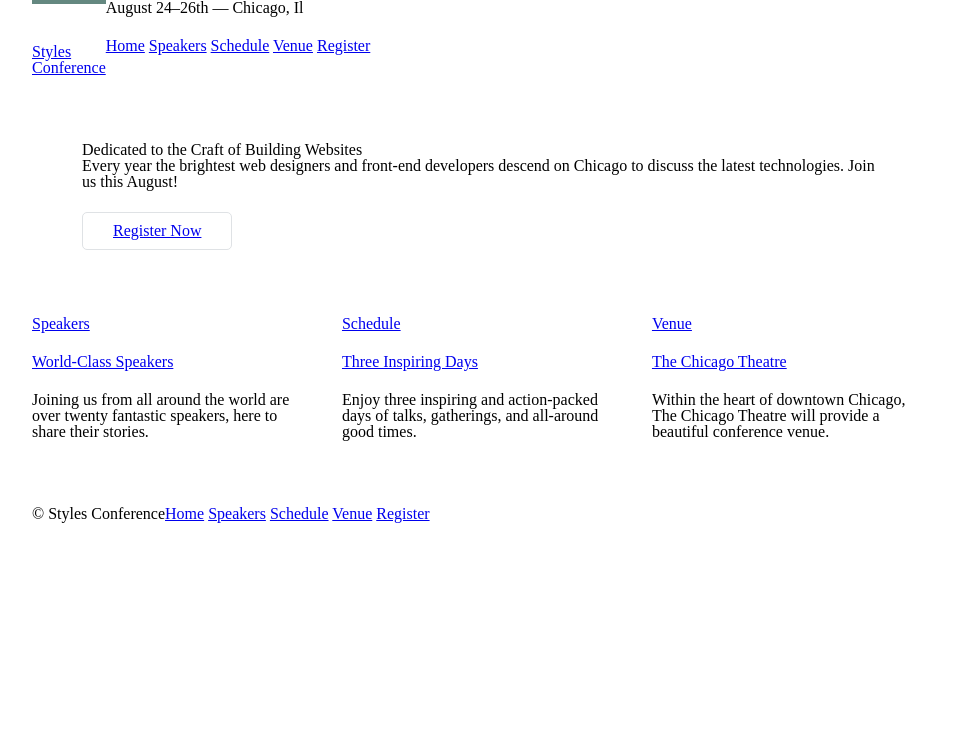
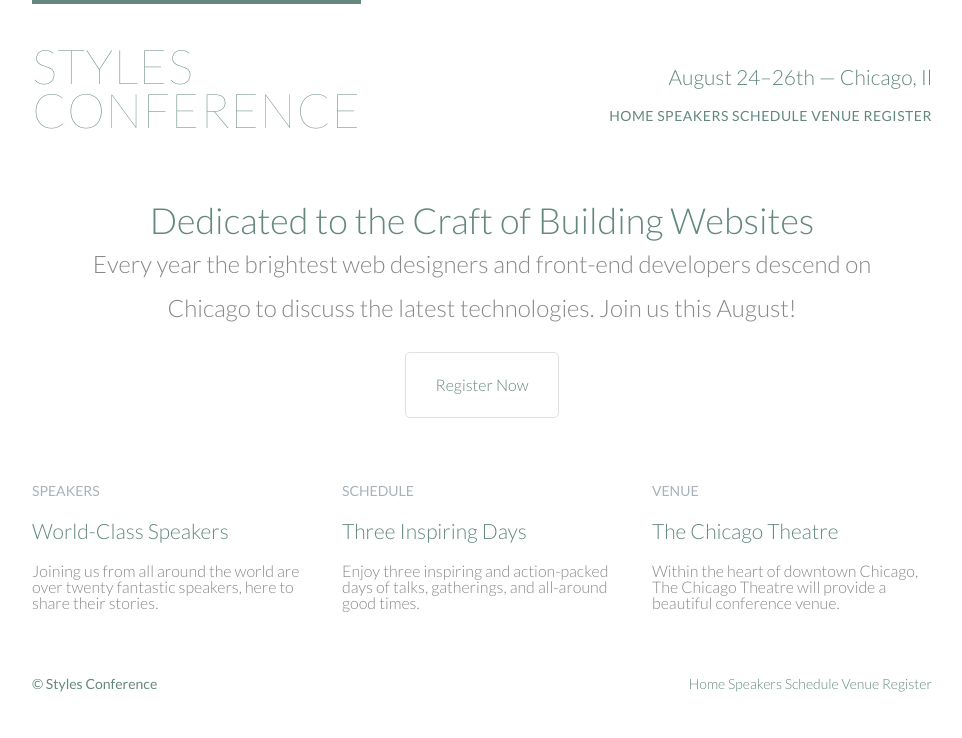
Before and after one commit to JLB222/SH-Conference, a plain HTML site: page index.html in a window 1280 px wide. Shown: the whole page, without its empty margins (158-1120 px from the left). Drawn offline with Linux system fonts and the light colour scheme.

Commit message:
Lesson 6 Complete

```diff
--- a/assets/stylesheets/styles.css
+++ b/assets/stylesheets/styles.css
@@ -20,7 +20,61 @@ time, mark, audio, video {
 	vertical-align: baseline;
 }
 /* HTML5 display-role reset for older browsers */
+/*
+  ========================================
+  Custom styles
+  ========================================
+*/
+body {
+  color: #888;
+  font: 300 16px/22px "Lato", "Open Sans", "Helvetica Neue", Helvetica, Arial, sans-serif;
+}
+h1, h2, h3, h4 {
+  color: #648880;
+}
+h1 {
+  font-size: 36px;
+  line-height: 44px;
+}
+h2 {
+  font-size: 24px;
+  line-height: 44px;
+}
+h3 {
+  font-size: 21px;
+}
+h4 {
+  font-size: 18px;
+}
+h5 {
+  color: #a9b2b9;
+  font-size: 14px;
+  font-weight: 400;
+  text-transform: uppercase;
+}
+strong {
+  font-weight: 400;
+}
+cite, em {
+  font-style: italic;
+}
 
+/*
+  ========================================
+  Links
+  ========================================
+*/
+
+a {
+  color: #648880;
+  text-decoration: none;
+}
+a:hover {
+  color: #a9b2b9;
+}
+p a {
+  border-bottom: 1px solid #dfe2e5;
+}
 /*
   ========================================
   Grid
@@ -92,6 +146,8 @@ time, mark, audio, video {
 h1, h3, h4, h5, p {
 	margin-bottom: 22px;
 }
+
+
 /*
   ========================================
   Buttons
@@ -115,7 +171,15 @@ h1, h3, h4, h5, p {
 */
 
 .hero {
+  line-height: 44px;
   padding: 22px 80px 66px 80px;
+  text-align: center;
+}
+.hero h2 {
+  font-size: 36px;
+}
+.hero p {
+  font-size: 24px;
 }
 
 article, aside, details, figcaption, figure,
@@ -141,6 +205,10 @@ table {
 	border-spacing: 0;
 }
 
+.teaser a:hover h3 {
+  color: #a9b2b9;
+}
+
 /*
   ========================================
   Primary header
@@ -149,8 +217,32 @@ table {
 
 .logo {
   border-top: 4px solid #648880;
+  float: left;
+  font-size: 48px;
+  font-weight: 100;
+  letter-spacing: .5px;
+  line-height: 44px;
   padding: 40px 0 22px 0;
-  	float: left;
+  text-transform: uppercase;
+}
+.tagline {
+  margin: 66px 0 22px 0;
+  text-align: right;
+}
+.primary-nav {
+  font-size: 14px;
+  font-weight: 400;
+  letter-spacing: .5px;
+  text-transform: uppercase;
+}
+/*
+  ========================================
+  Navigation
+  ========================================
+*/
+
+.nav {
+  text-align: right;
 }
 
 /*
@@ -159,15 +251,12 @@ table {
   ========================================
 */
 .primary-footer {
+  color: #648880;
+  font-size: 14px;
   padding-bottom: 44px;
   padding-top: 44px;
 }
 .primary-footer small {
   float: left;
+  font-weight: 400;
 }
-
-/* Styles */
-/* p {
-    color: orange;
-    font-size: 16px;
-} */
--- a/index.html
+++ b/index.html
@@ -5,12 +5,13 @@
     <meta name="viewport" content="width=device-width, initial-scale=1.0">
     <title>SH Conference</title>
     <link rel="stylesheet" href="assets/stylesheets/styles.css">
+    <link rel="stylesheet" href="http://fonts.googleapis.com/css?family=Lato:100,300,400">
 </head>
 <body>
     <header class="container group">
         <h1 class="logo"><a href="index.html">Styles <br>Conference</a></h1>
-        <h3>August 24&ndash;26th &mdash; Chicago, Il</h3>
-        <nav>
+        <h3 class="tagline">August 24&ndash;26th &mdash; Chicago, Il</h3>
+        <nav class="nav primary-nav">
             <a href="index.html">Home</a>
             <a href="speakers.html">Speakers</a>
             <a href="schedule.html">Schedule</a>
@@ -28,7 +29,7 @@
     <section class="grid">
 
         <!-- Speakers -->
-        <section class="col-1-3">
+        <section class="teaser col-1-3">
             <a href="speakers.html">
                 <h5>Speakers</h5>
                 <h3>World-Class Speakers</h3>
@@ -38,7 +39,7 @@
 
         Schedule
 
-     --><section class="col-1-3">
+     --><section class="teaser col-1-3">
             <a href="schedule.html">
                 <h5>Schedule</h5>
                 <h3>Three Inspiring Days</h3>
@@ -48,7 +49,7 @@
 
         Venue
 
-     --><section class="col-1-3">
+     --><section class="teaser col-1-3">
             <a href="venue.html">
                 <h5>Venue</h5>
                 <h3>The Chicago Theatre</h3>
@@ -60,7 +61,7 @@
 
     <footer class="primary-footer container group">
         <small>&copy; Styles Conference</small>
-        <nav>
+        <nav class="nav">
             <a href="index.html">Home</a>
             <a href="speakers.html">Speakers</a>
             <a href="schedule.html">Schedule</a>
```
Also changed, not shown: register.html (+3 -3 lines), schedule.html (+3 -3 lines), speakers.html (+3 -3 lines), venue.html (+3 -3 lines). Lines whose indentation alone changed are shown as unchanged.
